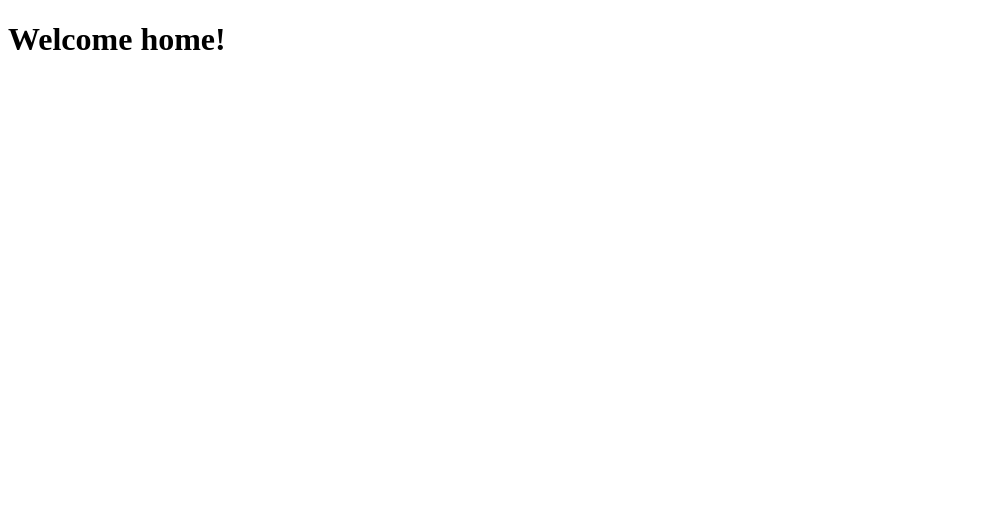
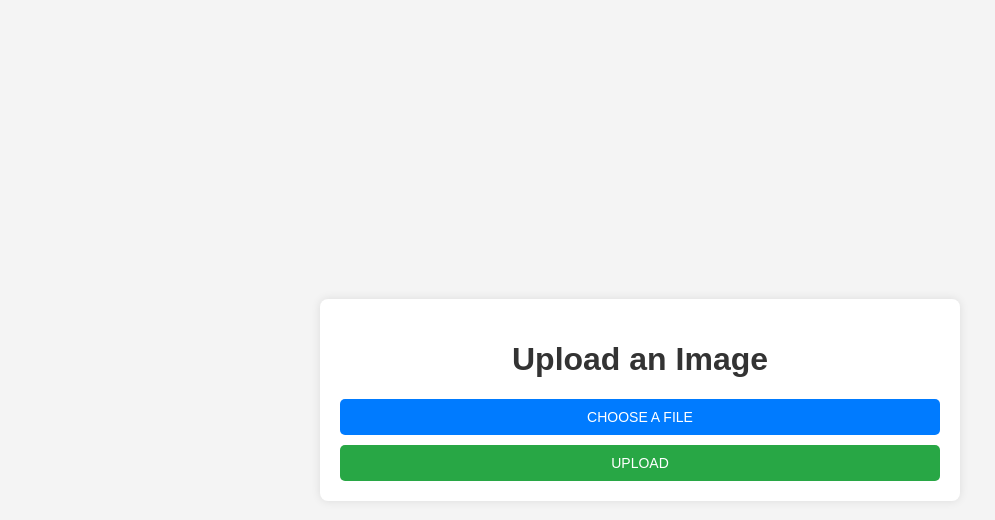
Before and after one commit to alphagov/learningtime-DM-sem3, a website: page src/views/index.html in a window 1280 px wide. Shown: the whole page, without its empty margins (0-995 px from the left). Drawn offline with nearby package versions, Linux system fonts and the light colour scheme; files that its build step writes are made by us from their sources.

Commit message:
update css and html to make more presentable

```diff
--- /dev/null
+++ b/src/public/style.css
@@ -0,0 +1,89 @@
+body {
+    font-family: Arial, sans-serif;
+    background-color: #f4f4f4;
+    color: #333;
+    margin: 0;
+    padding: 0;
+    display: flex;
+    justify-content: center;
+    align-items: center;
+    height: 100vh;
+}
+
+.container {
+    width: 100%;
+    max-width: 600px;
+    margin: 0 auto;
+    padding: 20px;
+    background-color: white;
+    box-shadow: 0 0 10px rgba(0, 0, 0, 0.1);
+    border-radius: 8px;
+    text-align: center;
+}
+
+.upload-form {
+    display: flex;
+    flex-direction: column;
+    gap: 10px;
+}
+
+.file-input {
+    display: none;
+}
+
+.file-label {
+    background-color: #007bff;
+    color: white;
+    padding: 10px 15px;
+    border-radius: 5px;
+    cursor: pointer;
+    text-transform: uppercase;
+    font-size: 14px;
+    transition: background-color 0.3s ease;
+}
+
+.file-label:hover {
+    background-color: #0056b3;
+}
+
+.submit-button {
+    background-color: #28a745;
+    color: white;
+    border: none;
+    padding: 10px 15px;
+    border-radius: 5px;
+    cursor: pointer;
+    text-transform: uppercase;
+    font-size: 14px;
+    transition: background-color 0.3s ease;
+}
+
+.submit-button:hover {
+    background-color: #218838;
+}
+
+.success-message h1 {
+    color: #4CAF50; /* Green color for success */
+}
+
+.success-message p {
+    font-size: 1.1em;
+    margin: 20px 0;
+}
+
+.success-message a {
+    color: #007bff;
+    text-decoration: none;
+}
+
+.success-message a:hover {
+    text-decoration: underline;
+}
+
+.image-preview img {
+    max-width: 100%;
+    height: auto;
+    border: 1px solid #ddd;
+    border-radius: 4px;
+    padding: 5px;
+}
--- a/src/views/base.html
+++ b/src/views/base.html
@@ -6,10 +6,11 @@
     <title>{{ title }}</title>
     <meta name="description" content="" />
     <meta name="viewport" content="width=device-width, initial-scale=1" />
-    <link rel="stylesheet" href="" />
+    <link rel="stylesheet" href="/style.css" />
   </head>
   <body>
-    {% block content %}{% endblock %}
-    <script src="" async defer></script>
+    <div class="container">
+      {% block content %}{% endblock %}
+    </div>
   </body>
 </html>
--- a/src/views/index.html
+++ b/src/views/index.html
@@ -1,3 +1,8 @@
 {% extends 'base.html' %} {% set title = 'Index' %} {% block content %}
-<h1>Welcome home!</h1>
+<h1>Upload an Image</h1>
+<form action="/upload" method="post" enctype="multipart/form-data" class="upload-form">
+    <input type="file" name="image" id="file" class="file-input" required>
+    <label for="file" class="file-label">Choose a file</label>
+    <button type="submit" class="submit-button">Upload</button>
+</form>
 {% endblock %}
```
Also changed, not shown: src/views/success.html (added, +12 -0 lines).
